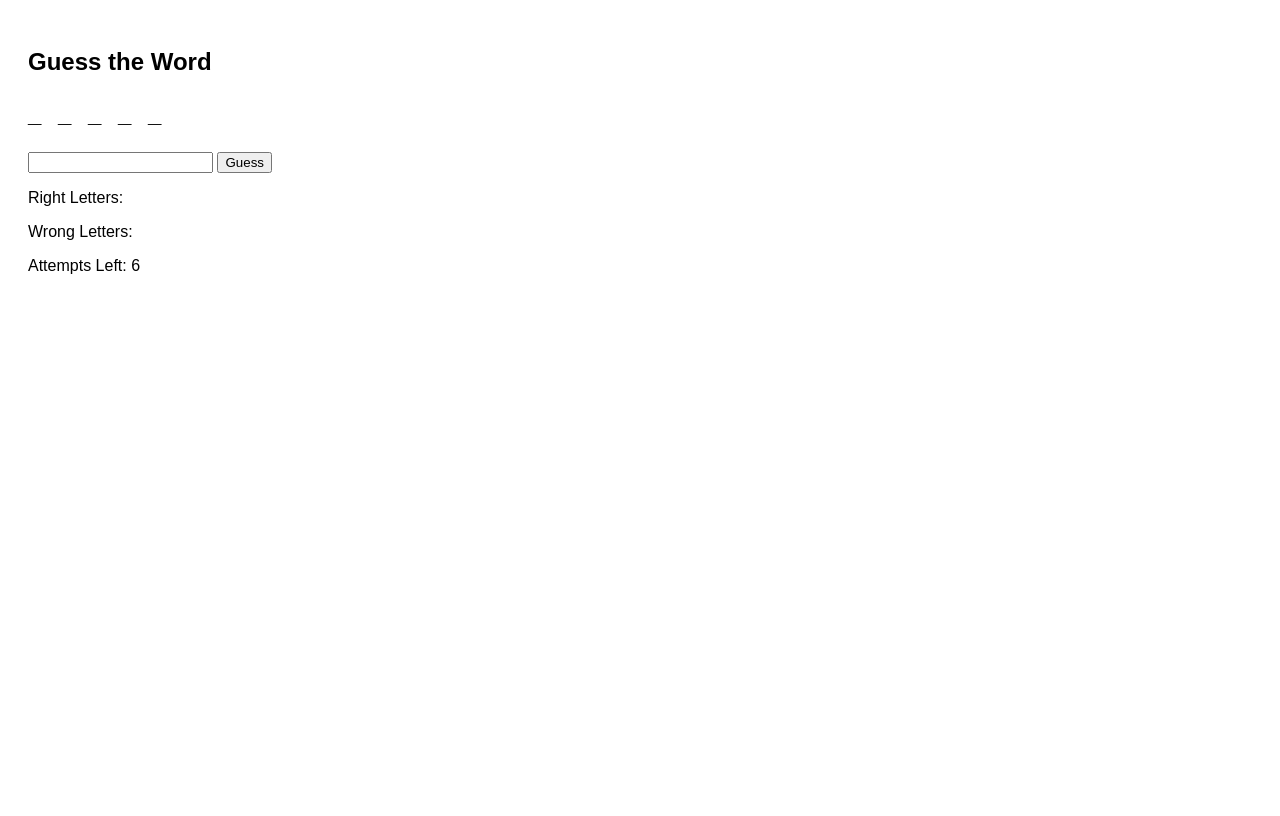
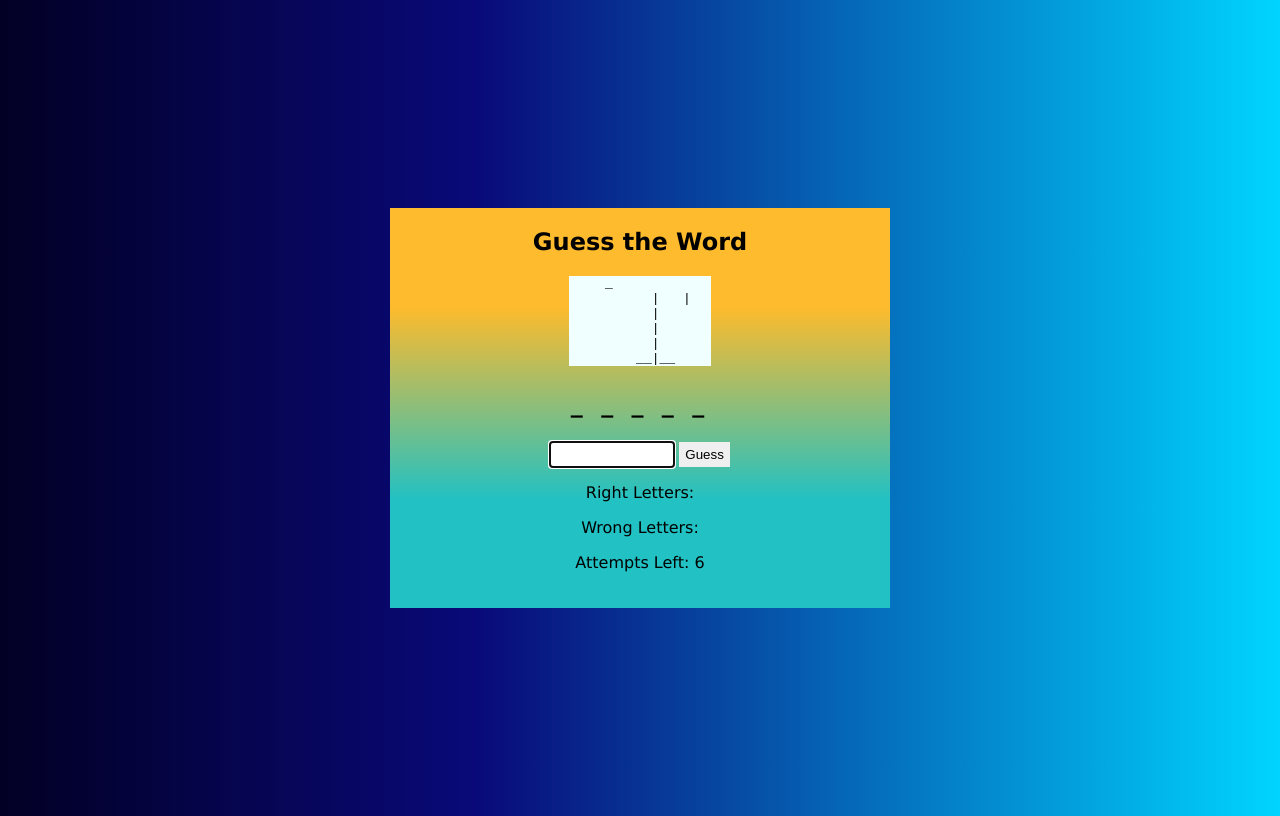
Before and after one commit to Samm24TT/Hangman, a plain HTML site: page index.html in a window 1280 px wide. Drawn offline with Linux system fonts and the light colour scheme.

Commit message:
done adding css

```diff
--- a/index.html
+++ b/index.html
@@ -6,26 +6,76 @@
     <title>Hangman Game</title>
     <style>
       body {
-        font-family: sans-serif;
-        padding: 20px;
+        font-family: Verdana, Geneva, Tahoma, sans-serif;
+        display: flex;
+        justify-content: center;
+        height: 100vh;
+        align-items: center;
+        background: #020024;
+        background: linear-gradient(
+          90deg,
+          rgba(2, 0, 36, 1) 0%,
+          rgba(9, 9, 121, 1) 37%,
+          rgba(0, 212, 255, 1) 100%
+        );
       }
+
+      main {
+        width: 500px;
+        height: 400px;
+        text-align: center;
+        background: #22c1c3;
+        background: linear-gradient(
+          0deg,
+          rgba(34, 193, 195, 1) 27%,
+          rgba(253, 187, 45, 1) 75%
+        );
+      }
+
       #wordDisplay {
         font-size: 24px;
         letter-spacing: 5px;
         font-weight: bold;
       }
+
+      #hangman {
+        white-space: pre;
+        padding: 0 20px;
+        font-family: monospace;
+        text-align: left;
+        display: inline-block;
+        background-color: azure;
+      }
+
+      input,
+      button {
+        border: none;
+      }
+
+      input {
+        width: 120px;
+        height: 23px;
+        text-align: center;
+      }
+
+      button {
+        height: 25px;
+        cursor: pointer;
+      }
     </style>
   </head>
   <body>
+    <main>
       <h2>Guess the Word</h2>
+      <div id="hangman"></div>
       <p id="wordDisplay"></p>
-
-    <input type="text" id="inputBox" maxlength="1" />
+      <input type="text" id="inputBox" maxlength="1" autofocus />
       <button id="btn">Guess</button>
 
       <p>Right Letters: <span id="rightLetters"></span></p>
       <p>Wrong Letters: <span id="wrongLetters"></span></p>
       <p>Attempts Left: <span id="attemptsLeft">6</span></p>
+    </main>
 
     <script>
       //Dom
@@ -35,6 +85,56 @@
       const attemptsLeftsDisplay = document.getElementById("attemptsLeft");
       const btn = document.getElementById("btn");
       const inputBox = document.getElementById("inputBox");
+      const actionDisplay = document.getElementById("hangman");
+
+      const STAGES = [
+        `  _
+        |   |
+        |
+        |
+        |
+      __|__`,
+        `  _
+        |   |
+        |   O
+        |
+        |
+      __|__`,
+        `  _
+        |   |
+        |   O
+        |   |
+        |
+      __|__`,
+        `  _
+        |   |
+        |   O
+        |  /|
+        |
+      __|__`,
+        `  _
+        |   |
+        |   O
+        |  /|\\
+        |
+      __|__`,
+        `  _
+        |   |
+        |   O
+        |  /|\\
+        |  /
+      __|__`,
+        `  _
+        |   |
+        |   O
+        |  /|\\
+        |  / \\
+      __|__`,
+      ];
+
+      function drawHandman() {
+        actionDisplay.textContent = STAGES[wrongLettersArray.length];
+      }
 
       //Game Stateges
       const wordsArray = ["Java", "Python", "HTML", "CSS", "React"];
@@ -69,6 +169,7 @@
       }
       //to show the blank word once start
       updateWordDisplay();
+      drawHandman();
 
       //Guessing Logic
       function handleGuess() {
@@ -98,6 +199,7 @@
 
           const attemptsLeft = maxAttempts - wrongLettersArray.length;
           attemptsLeftsDisplay.textContent = attemptsLeft;
+          drawHandman();
 
           if (attemptsLeft === 0) {
             alert("Game Over! The word was: " + randomWord);
```
Also changed, not shown: practice.html (added, +14 -0 lines), victory.gif (added). Lines whose indentation alone changed are shown as unchanged.
